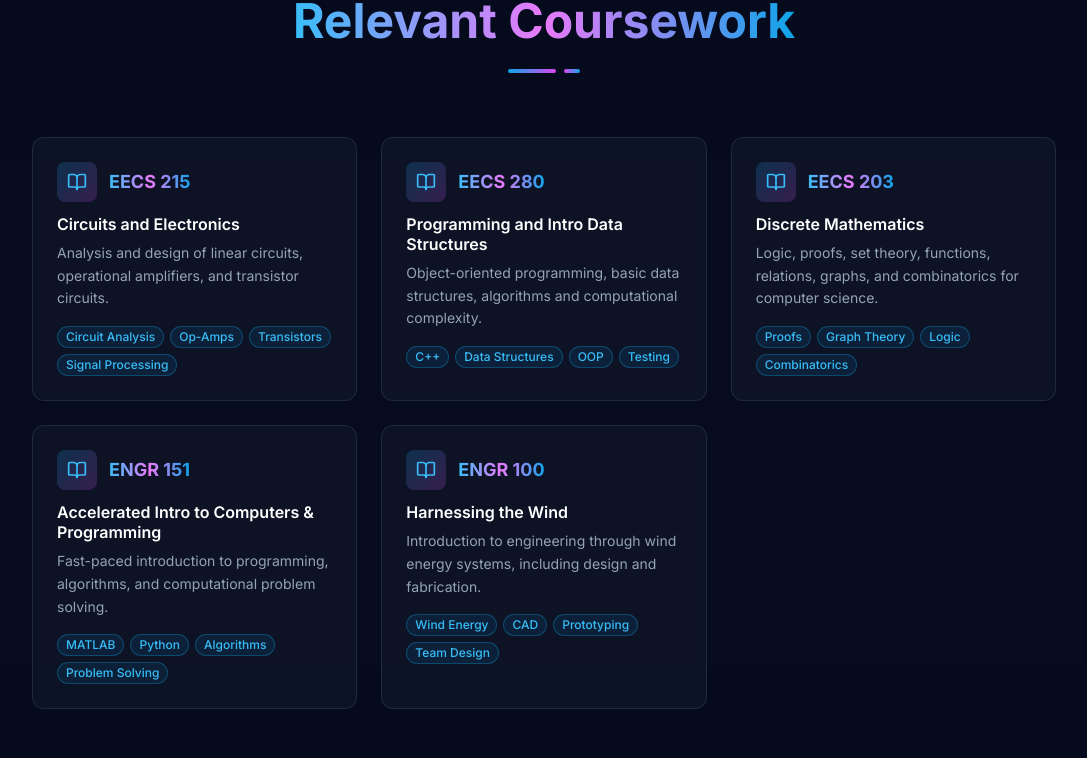
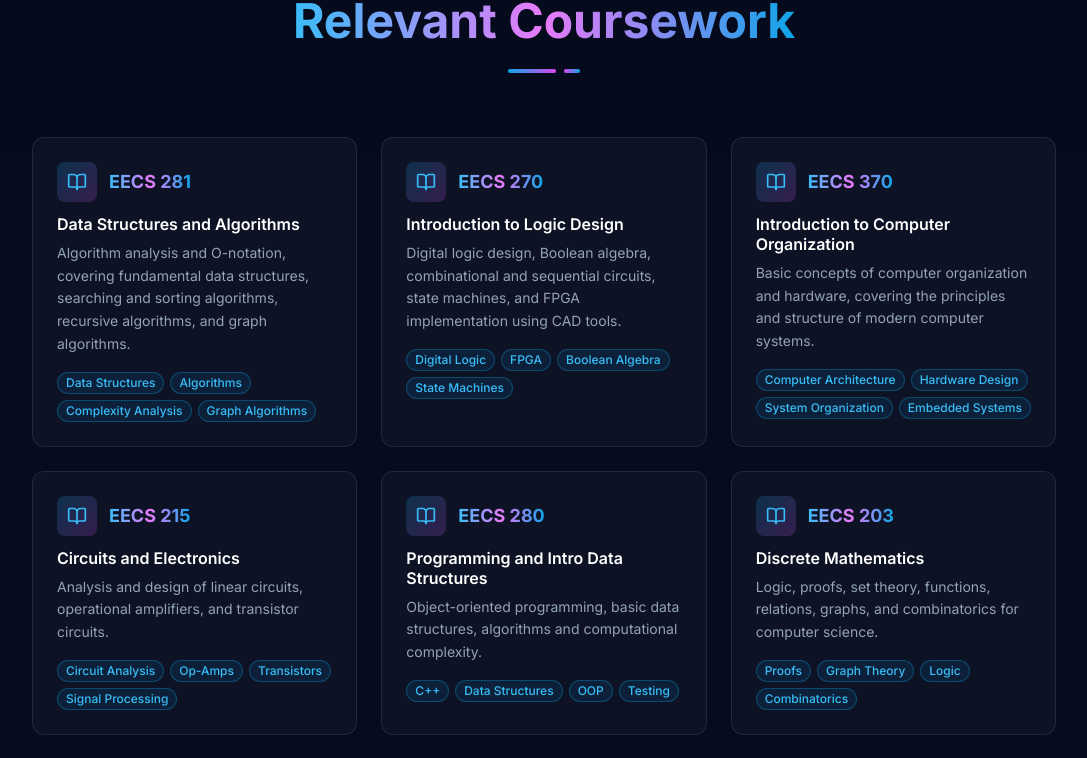
Before and after one commit to cwoods05/portfolio, a React (Vite) app: page / in a window 1280 px wide. Shown: the part 2384-3142 px from the top of the page, without its empty margins (96-1183 px from the left). Built offline with nearby package versions, Linux system fonts and the light colour scheme.

Commit message:
new classes + project

```diff
--- a/src/data/coursework.js
+++ b/src/data/coursework.js
@@ -1,4 +1,22 @@
 export const coursework = [
+  {
+    code: 'EECS 281',
+    name: 'Data Structures and Algorithms',
+    description: 'Algorithm analysis and O-notation, covering fundamental data structures, searching and sorting algorithms, recursive algorithms, and graph algorithms.',
+    topics: ['Data Structures', 'Algorithms', 'Complexity Analysis', 'Graph Algorithms']
+  },
+  {
+    code: 'EECS 270',
+    name: 'Introduction to Logic Design',
+    description: 'Digital logic design, Boolean algebra, combinational and sequential circuits, state machines, and FPGA implementation using CAD tools.',
+    topics: ['Digital Logic', 'FPGA', 'Boolean Algebra', 'State Machines']
+  },
+  {
+    code: 'EECS 370',
+    name: 'Introduction to Computer Organization',
+    description: 'Basic concepts of computer organization and hardware, covering the principles and structure of modern computer systems.',
+    topics: ['Computer Architecture', 'Hardware Design', 'System Organization', 'Embedded Systems']
+  },
   {
     code: 'EECS 215',
     name: 'Circuits and Electronics',
--- a/src/data/projects.js
+++ b/src/data/projects.js
@@ -9,7 +9,7 @@ export const projects = [
     status: "Live",
     featured: false,
     image: "lstm-proj.png",
-    demoUrl: "https://demo.example.com",
+    demoUrl: null,
     githubUrl: "https://github.com/cwoods05/Inspirit-LSTM-project",
     highlights: [
       "Replicated academic LSTM portfolio research with open datasets",
@@ -19,7 +19,7 @@ export const projects = [
       "Feature analysis revealed Fama-French factors as most influential",
       "Training pipeline with robust preprocessing and GPU support"
     ],
-    year: 2024
+    year: '2023/24'
   },
   {
     id: 2,
@@ -31,7 +31,7 @@ export const projects = [
     status: "Live",
     featured: true,
     image: "turbofan.jpg",
-    demoUrl: "https://demo.example.com",
+    demoUrl: null,
     githubUrl: "https://github.com/cwoods05/turbofan-rul-starter",
     highlights: [
       "Implements RUL prediction using NASA CMAPSS FD001 dataset",
@@ -42,6 +42,27 @@ export const projects = [
       "Visualizations and outputs for validation predictions and metrics"
     ],
     year: 2025
+  },
+  {
+    id: 3,
+    title: "ROOKI",
+    description: "A platform for hockey fans to share their thoughts in groups, comment on games, and make lock picks on game outcomes.",
+    longDescription: "ROOKI is a full stack web application designed for hockey fans to connect and engage with the sport. Users can join groups to share their thoughts, comment on live games, and make lock picks on game outcomes, creating a community-driven platform for hockey enthusiasts.",
+    technologies: ["JavaScript", "React", "Node.js"],
+    category: "Full Stack",
+    status: "Live",
+    featured: false,
+    image: "rooki-logo.PNG",
+    demoUrl: "https://rookiapp.com",
+    githubUrl: null,
+    highlights: [
+      "Group-based discussions for hockey fans",
+      "Live game commenting and engagement",
+      "Lock picks on game outcomes",
+      "Community-driven platform",
+      "Live deployment at rookiapp.com"
+    ],
+    year: '2025/26'
   }
 ];
 
```
Also changed, not shown: public/rooki-logo.PNG (added).
